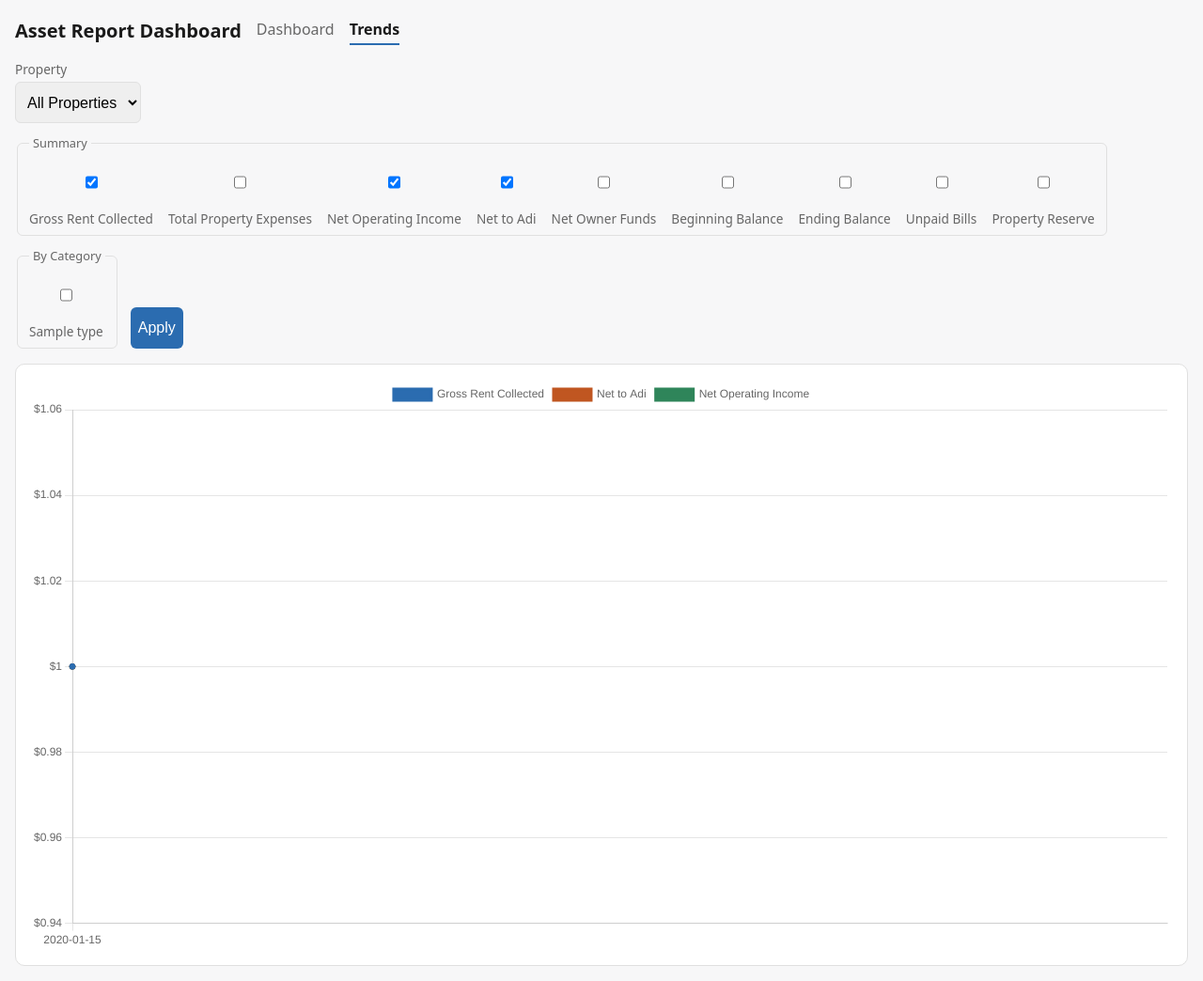
After one commit to AdiKellerAI/asset_report_dashboard, a Flask app: page /trends in a window 1280 px wide. The commit adds this page. Shown: the whole page at 94% size. Run offline with Flask 3, Linux system fonts and the light colour scheme; tables that the repository leaves empty hold one stand-in row (values such as "Sample post").

Commit message:
Add a Trends page: any parameter over time, not just the fixed 3
New requirement from Adi (dev-plan.md sec 16): a dedicated GET /trends page
graphing every monthly_statement summary figure and every expense category's
monthly total, user-selectable, defaulting to Gross Rent/NOI/Net to Adi.
Filtered by Property only (no period range - shows full history).

app/reports.py's trend_series() computes one point per month with no
cross-month aggregation, so the unpaid_bills-is-a-snapshot caveat that
shapes dashboard_summary's Net to Adi doesn't apply here - each chart point
is exactly one month's value, safe to compute directly.

Added app/templates/base.html (shared nav) and refactored dashboard.html to
extend it, now that there are two pages. Chart.js (CDN) renders the line
chart client-side from the server-computed series data.

Co-Authored-By: Claude Sonnet 5 <noreply@anthropic.com>

```diff
--- a/app/__init__.py
+++ b/app/__init__.py
@@ -9,9 +9,11 @@ def create_app(config_object=Config):
 
     from app.routes.dashboard import dashboard_bp
     from app.routes.health import health_bp
+    from app.routes.trends import trends_bp
     from app.routes.upload import upload_bp
     app.register_blueprint(dashboard_bp)
     app.register_blueprint(health_bp)
+    app.register_blueprint(trends_bp)
     app.register_blueprint(upload_bp)
 
     @app.cli.command("seed-db")
--- a/app/reports.py
+++ b/app/reports.py
@@ -6,9 +6,29 @@ per-month totals the ingestion pipeline derived from the categorized log.
 
 from datetime import date
 
-from app.models import Mortgage, MonthlyStatement, Property, Transfer
+from app.models import ExpenseType, Mortgage, MonthlyStatement, Property, Transaction, Transfer
 
 PERIOD_CHOICES = ("this_month", "this_year", "custom_month", "custom_year", "all_time")
+
+# The trends page's selectable "summary" series (dev-plan.md sec 5.1's trend
+# chart, generalized to every monthly_statement figure, per Adi's request).
+# rent_income is deliberately not duplicated here as a category series - it's
+# the same number as gross_rent.
+SUMMARY_SERIES = {
+    "gross_rent": "Gross Rent Collected",
+    "total_expenses": "Total Property Expenses",
+    "noi": "Net Operating Income",
+    "net_to_adi": "Net to Adi",
+    "net_owner_funds": "Net Owner Funds",
+    "beginning_balance": "Beginning Balance",
+    "ending_balance": "Ending Balance",
+    "unpaid_bills": "Unpaid Bills",
+    "reserve": "Property Reserve",
+}
+
+DEFAULT_TREND_SERIES = ["gross_rent", "noi", "net_to_adi"]
+
+_DIRECT_STATEMENT_FIELDS = {"net_owner_funds", "beginning_balance", "ending_balance", "reserve", "unpaid_bills"}
 
 
 def resolve_period(period, month=None, year=None, today=None):
@@ -43,11 +63,7 @@ def period_label(period, start, end):
 
 def dashboard_summary(session, property_nickname="all", period="this_month", month=None, year=None, today=None):
     start, end = resolve_period(period, month=month, year=year, today=today)
-
-    properties = session.query(Property).all()
-    if property_nickname and property_nickname != "all":
-        properties = [p for p in properties if p.nickname == property_nickname]
-    property_ids = [p.id for p in properties]
+    property_ids = _property_ids_for(session, property_nickname)
 
     query = session.query(MonthlyStatement).filter(MonthlyStatement.property_id.in_(property_ids))
     if start is not None:
@@ -111,3 +127,92 @@ def _accumulated_balance(session):
         total -= sum(float(t.amount_sent) + float(t.fee) for t in transfers)
 
     return total
+
+
+def available_category_series(session):
+    """Every expense_type as a selectable trends-page line, except
+    rent_income - that's the same number as the gross_rent summary series."""
+    return {
+        f"cat:{e.code}": e.label
+        for e in session.query(ExpenseType).filter(ExpenseType.code != "rent_income").order_by(ExpenseType.label).all()
+    }
+
+
+def _property_ids_for(session, property_nickname):
+    properties = session.query(Property).all()
+    if property_nickname and property_nickname != "all":
+        properties = [p for p in properties if p.nickname == property_nickname]
+    return [p.id for p in properties]
+
+
+def trend_series(session, property_nickname="all", series_keys=None):
+    """One data point per month, across every month with a monthly_statement
+    row in scope - unlike dashboard_summary, there's no cross-month
+    aggregation here, so the unpaid_bills/net_owner_funds running-balance
+    caveat doesn't apply: each chart point is exactly one month's value."""
+    series_keys = series_keys or DEFAULT_TREND_SERIES
+    property_ids = _property_ids_for(session, property_nickname)
+
+    statements = (
+        session.query(MonthlyStatement)
+        .filter(MonthlyStatement.property_id.in_(property_ids))
+        .order_by(MonthlyStatement.month)
+        .all()
+    )
+    by_month = {}
+    for s in statements:
+        by_month.setdefault(s.month, []).append(s)
+    months = sorted(by_month.keys())
+
+    monthly_mortgage_total = sum(
+        float(m.monthly_payment or 0)
+        for m in session.query(Mortgage).filter(Mortgage.property_id.in_(property_ids)).all()
+    )
+
+    category_codes = [k.split(":", 1)[1] for k in series_keys if k.startswith("cat:")]
+    category_totals = {}
+    if category_codes:
+        txns = (
+            session.query(Transaction.date, ExpenseType.code, Transaction.amount)
+            .join(ExpenseType, ExpenseType.id == Transaction.expense_type_id)
+            .filter(Transaction.property_id.in_(property_ids), ExpenseType.code.in_(category_codes))
+            .all()
+        )
+        for txn_date, code, amount in txns:
+            month_key = txn_date.replace(day=1)
+            category_totals.setdefault(code, {})
+            category_totals[code][month_key] = category_totals[code].get(month_key, 0.0) + float(amount)
+
+    category_labels = available_category_series(session)
+
+    result = {}
+    for key in series_keys:
+        if key.startswith("cat:"):
+            code = key.split(":", 1)[1]
+            result[key] = {
+                "label": category_labels.get(key, code),
+                "values": [category_totals.get(code, {}).get(m, 0.0) for m in months],
+            }
+            continue
+
+        label = SUMMARY_SERIES.get(key, key)
+        values = []
+        for m in months:
+            stmts = by_month[m]
+            if key == "gross_rent":
+                values.append(sum(float(s.gross_income or 0) for s in stmts))
+            elif key == "total_expenses":
+                values.append(sum(float(s.total_operating_expense or 0) for s in stmts))
+            elif key == "noi":
+                values.append(sum(float(s.noi or 0) for s in stmts))
+            elif key == "net_to_adi":
+                noi_total = sum(float(s.noi or 0) for s in stmts)
+                unpaid_total = sum(float(s.unpaid_bills or 0) for s in stmts)
+                values.append(noi_total + unpaid_total - monthly_mortgage_total)
+            elif key in _DIRECT_STATEMENT_FIELDS:
+                values.append(sum(float(getattr(s, key) or 0) for s in stmts))
+            else:
+                values.append(0.0)
+        result[key] = {"label": label, "values": values}
+
+    return {"months": months, "series": result}
--- /dev/null
+++ b/app/routes/trends.py
@@ -0,0 +1,35 @@
+from flask import Blueprint, render_template, request
+
+from app.db import SessionLocal
+from app.models import Property
+from app.reports import DEFAULT_TREND_SERIES, SUMMARY_SERIES, available_category_series, trend_series
+
+trends_bp = Blueprint("trends", __name__)
+
+
+@trends_bp.get("/trends")
+def trends():
+    property_filter = request.args.get("property", "all")
+    selected_series = request.args.getlist("series") or DEFAULT_TREND_SERIES
+
+    session = SessionLocal()
+    try:
+        properties = session.query(Property).order_by(Property.nickname).all()
+        category_series = available_category_series(session)
+        valid_keys = set(SUMMARY_SERIES) | set(category_series)
+        selected_series = [k for k in selected_series if k in valid_keys] or DEFAULT_TREND_SERIES
+
+        data = trend_series(session, property_filter, selected_series)
+    finally:
+        session.close()
+
+    return render_template(
+        "trends.html",
+        properties=properties,
+        selected_property=property_filter,
+        summary_series=SUMMARY_SERIES,
+        category_series=category_series,
+        selected_series=selected_series,
+        months=[m.isoformat() for m in data["months"]],
+        series=data["series"],
+    )
--- a/app/static/css/style.css
+++ b/app/static/css/style.css
@@ -20,9 +20,69 @@ body {
   color: var(--text);
 }
 
+.page-header {
+  display: flex;
+  flex-wrap: wrap;
+  align-items: center;
+  gap: 1rem;
+  margin-bottom: 1rem;
+}
+
 .page-header h1 {
   font-size: 1.25rem;
-  margin: 0 0 1rem;
+  margin: 0;
+}
+
+.main-nav {
+  display: flex;
+  gap: 1rem;
+}
+
+.main-nav a {
+  color: var(--muted);
+  text-decoration: none;
+  padding: 0.25rem 0;
+  border-bottom: 2px solid transparent;
+}
+
+.main-nav a.active {
+  color: var(--text);
+  border-bottom-color: var(--accent);
+  font-weight: 600;
+}
+
+.filter-bar-wrap {
+  align-items: flex-start;
+}
+
+.series-picker {
+  border: 1px solid var(--border);
+  border-radius: 6px;
+  padding: 0.5rem 0.75rem;
+  display: flex;
+  flex-wrap: wrap;
+  gap: 0.5rem 1rem;
+}
+
+.series-picker legend {
+  font-size: 0.8rem;
+  color: var(--muted);
+  padding: 0 0.25rem;
+}
+
+.checkbox-label {
+  display: flex;
+  align-items: center;
+  gap: 0.35rem;
+  font-size: 0.85rem;
+  min-height: auto;
+}
+
+.chart-wrap {
+  background: var(--card-bg);
+  border: 1px solid var(--border);
+  border-radius: 10px;
+  padding: 1rem;
 }
 
 .filter-bar {
--- /dev/null
+++ b/app/templates/base.html
@@ -0,0 +1,22 @@
+<!doctype html>
+<html lang="en">
+<head>
+  <meta charset="utf-8">
+  <meta name="viewport" content="width=device-width, initial-scale=1">
+  <title>{% block title %}Asset Report Dashboard{% endblock %}</title>
+  <link rel="stylesheet" href="/static/css/style.css">
+</head>
+<body>
+  <header class="page-header">
+    <h1>Asset Report Dashboard</h1>
+    <nav class="main-nav">
+      <a href="/" class="{{ 'active' if active_nav == 'dashboard' else '' }}">Dashboard</a>
+      <a href="/trends" class="{{ 'active' if active_nav == 'trends' else '' }}">Trends</a>
+    </nav>
+  </header>
+
+  {% block content %}{% endblock %}
+
+  {% block scripts %}{% endblock %}
+</body>
+</html>
--- /dev/null
+++ b/app/templates/trends.html
@@ -0,0 +1,85 @@
+{% extends "base.html" %}
+{% set active_nav = "trends" %}
+{% block title %}Trends - Asset Report Dashboard{% endblock %}
+
+{% block content %}
+  <form class="filter-bar filter-bar-wrap" method="get" action="/trends">
+    <label>
+      Property
+      <select name="property">
+        <option value="all" {{ "selected" if selected_property == "all" }}>All Properties</option>
+        {% for p in properties %}
+        <option value="{{ p.nickname }}" {{ "selected" if selected_property == p.nickname }}>{{ p.nickname }}</option>
+        {% endfor %}
+      </select>
+    </label>
+
+    <fieldset class="series-picker">
+      <legend>Summary</legend>
+      {% for key, label in summary_series.items() %}
+      <label class="checkbox-label">
+        <input type="checkbox" name="series" value="{{ key }}" {{ "checked" if key in selected_series }}>
+        {{ label }}
+      </label>
+      {% endfor %}
+    </fieldset>
+
+    <fieldset class="series-picker">
+      <legend>By Category</legend>
+      {% for key, label in category_series.items() %}
+      <label class="checkbox-label">
+        <input type="checkbox" name="series" value="{{ key }}" {{ "checked" if key in selected_series }}>
+        {{ label }}
+      </label>
+      {% endfor %}
+    </fieldset>
+
+    <button type="submit">Apply</button>
+  </form>
+
+  {% if months %}
+  <div class="chart-wrap">
+    <canvas id="trend-chart" role="img" aria-label="Selected parameters over time"></canvas>
+  </div>
+  {% else %}
+  <p class="period-label">No monthly_statement data yet for this property.</p>
+  {% endif %}
+{% endblock %}
+
+{% block scripts %}
+  <script src="https://cdn.jsdelivr.net/npm/chart.js@4"></script>
+  <script>
+    const months = {{ months|tojson }};
+    const series = {{ series|tojson }};
+    const palette = ["#2b6cb0", "#c05621", "#2f855a", "#805ad5", "#b83280", "#d69e2e", "#3182ce", "#718096"];
+
+    const ctx = document.getElementById("trend-chart");
+    if (ctx) {
+      new Chart(ctx, {
+        type: "line",
+        data: {
+          labels: months,
+          datasets: Object.values(series).map((s, i) => ({
+            label: s.label,
+            data: s.values,
+            borderColor: palette[i % palette.length],
+            backgroundColor: palette[i % palette.length],
+            tension: 0.15,
+            fill: false,
+          })),
+        },
+        options: {
+          responsive: true,
+          interaction: { mode: "index", intersect: false },
+          scales: {
+            y: {
+              ticks: {
+                callback: (value) => "$" + value.toLocaleString(),
+              },
+            },
+          },
+        },
+      });
+    }
+  </script>
+{% endblock %}
```
Also changed, not shown: app/templates/dashboard.html (+6 -14 lines), docs/PROJECT_STATUS.md (+5 -2 lines), docs/dev-plan.md (+25 -0 lines), tests/test_reports.py (+87 -2 lines), tests/test_trends_route.py (added, +47 -0 lines).
